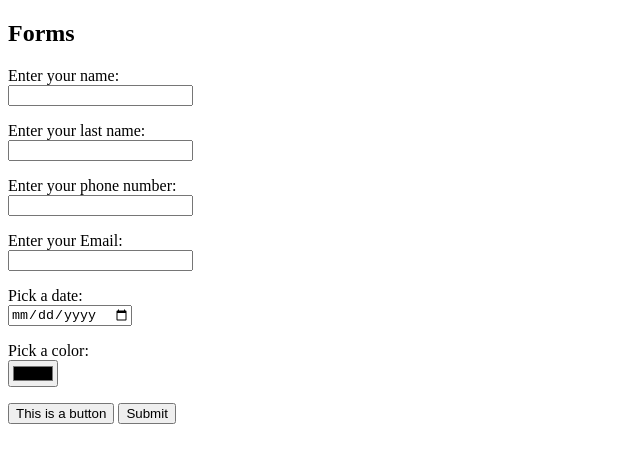
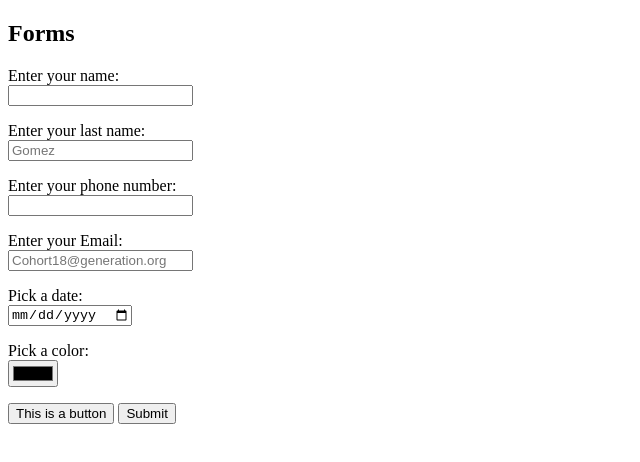
Before and after one commit to devjosegomez/Practice4HTML5, a plain HTML site: page index.html in a window 1280 px wide. Shown: the whole page, without its empty margins (0-640 px from the left). Drawn offline with Linux system fonts and the light colour scheme.

Commit message:
Example of forms

```diff
--- a/index.html
+++ b/index.html
@@ -9,11 +9,11 @@
     <form action="#" method="GET">
         <p>
             <label for="txtName">Enter your name: <br></label>
-            <input type="text" id="txtName" name="txtName">
+            <input type="text" id="txtName" name="txtName" required>
         </p>
         <p>
             <label for="txtLastName">Enter your last name: <br></label>
-            <input type="text" id="txtLastName" name="txtLastName">
+            <input type="text" id="txtLastName" name="txtLastName" placeholder="Gomez">
         </p>
         <p>
             <label for="txtPhoneNumber">Enter your phone number: <br></label>
@@ -21,7 +21,7 @@
         </p>
         <p>
             <label for="txtEmail">Enter your Email: <br></label>
-            <input type="email" id="txtEmail" name="txtEmail">
+            <input type="email" id="txtEmail" name="txtEmail" placeholder="Cohort18@generation.org">
         </p>
         <p>
             <label for="txtDate">Pick a date: <br></label>
@@ -32,7 +32,7 @@
             <input type="color" id="txtcolor" name="txtcolor">
         </p>
         <input type="button" value="This is a button">
-        <input type="submit" value="Submit" id="btnSave">
+        <input type="submit" value="Submit" id="btnSave" readonly>
     </form>
 
 </body>
```
